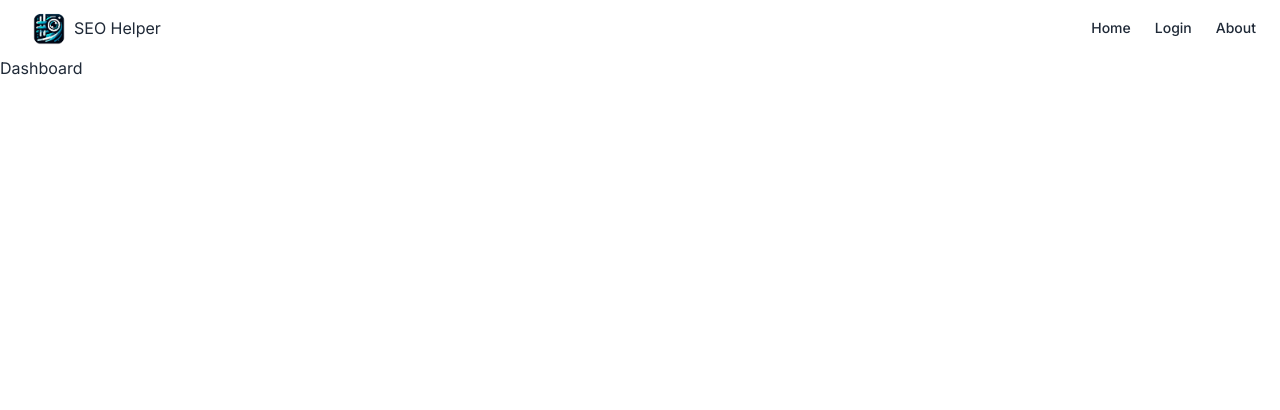
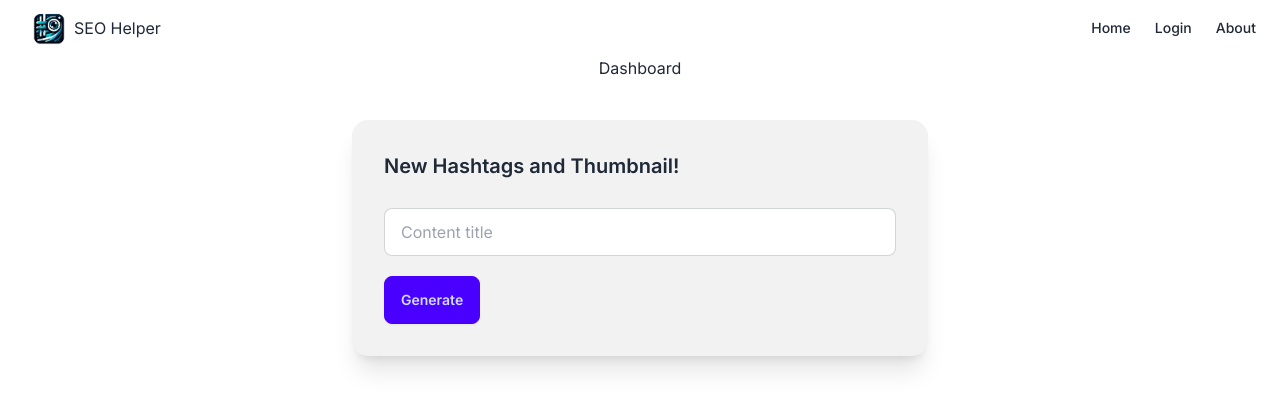
Before and after one commit to PedroMarianoAlmeida/hashtag-thumbnail-generator, a Next.js app: page /dashboard in a window 1280 px wide. Shown: the top 410 px of the page. Built offline with nearby package versions, Linux system fonts and the light colour scheme; no server answers.

Commit message:
feat: add generateData form UI

```diff
--- /dev/null
+++ b/src/app/dashboard/GenerateDataCard/GenerateDataForm.tsx
@@ -0,0 +1,19 @@
+"use client";
+
+const GenerateDataForm = () => {
+  return (
+    <form className="flex flex-col gap-5 mt-5">
+      <input
+        type="text"
+        placeholder="Content title "
+        className="input input-bordered"
+      />
+
+      <div className="card-actions">
+        <button className="btn btn-primary">Generate</button>
+      </div>
+    </form>
+  );
+};
+
+export default GenerateDataForm;
--- /dev/null
+++ b/src/app/dashboard/GenerateDataCard/index.tsx
@@ -0,0 +1,14 @@
+import GenerateDataForm from "./GenerateDataForm";
+
+const GenerateData = () => {
+  return (
+    <div className="card bg-base-200 shadow-xl w-full max-w-xl">
+      <div className="card-body">
+        <h2 className="card-title">New Hashtags and Thumbnail!</h2>
+        <GenerateDataForm />
+      </div>
+    </div>
+  );
+};
+
+export default GenerateData;
--- a/src/app/dashboard/page.tsx
+++ b/src/app/dashboard/page.tsx
@@ -1,7 +1,10 @@
+import GenerateData from "./GenerateDataCard";
+
 const DashboardPage = () => {
   return (
-    <main>
+    <main className="flex flex-col items-center gap-10">
       <h1>Dashboard</h1>
+      <GenerateData />
     </main>
   );
 };
```
